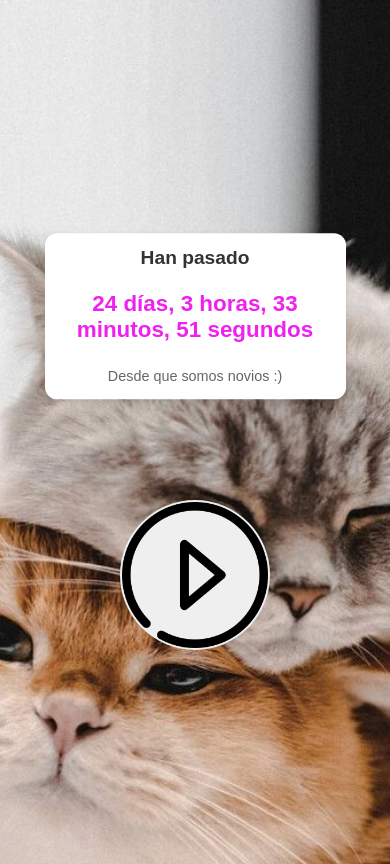
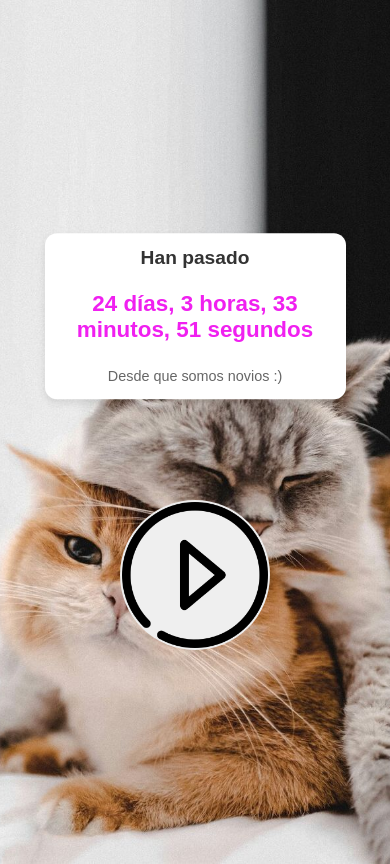
Before and after one commit to Frannch/Contador, a plain HTML site: page index.html in a window 390 px wide. Drawn offline with Linux system fonts and the light colour scheme.

Commit message:
Update index.html

```diff
--- a/index.html
+++ b/index.html
@@ -81,9 +81,10 @@
         /* Diseño responsivo para móviles */
         @media (max-width: 768px) {
             body {
+                height: 100vh;
                 background-image: url(cats.jpg) !important;
                 background-position: center;
-                background-size: 100vh;
+                background-size: cover;
             }
 
             #desgraciado {
```
